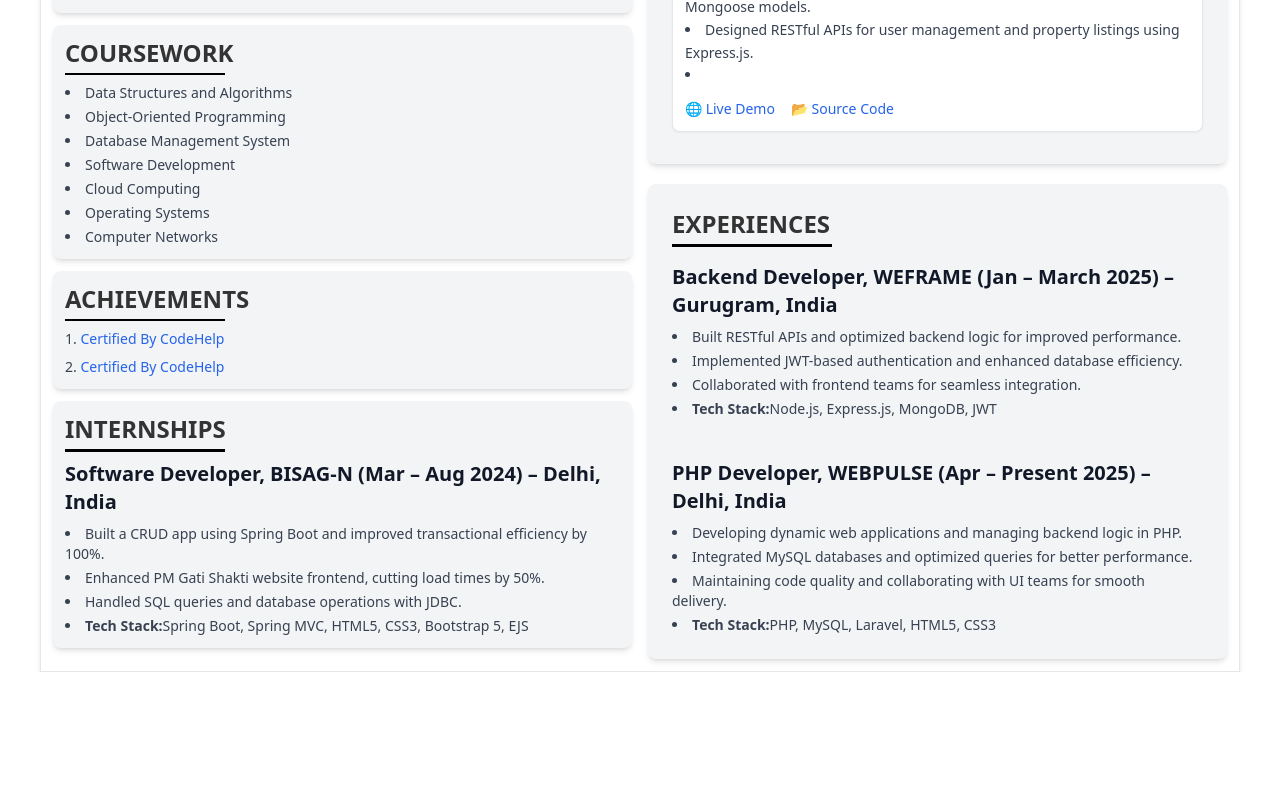
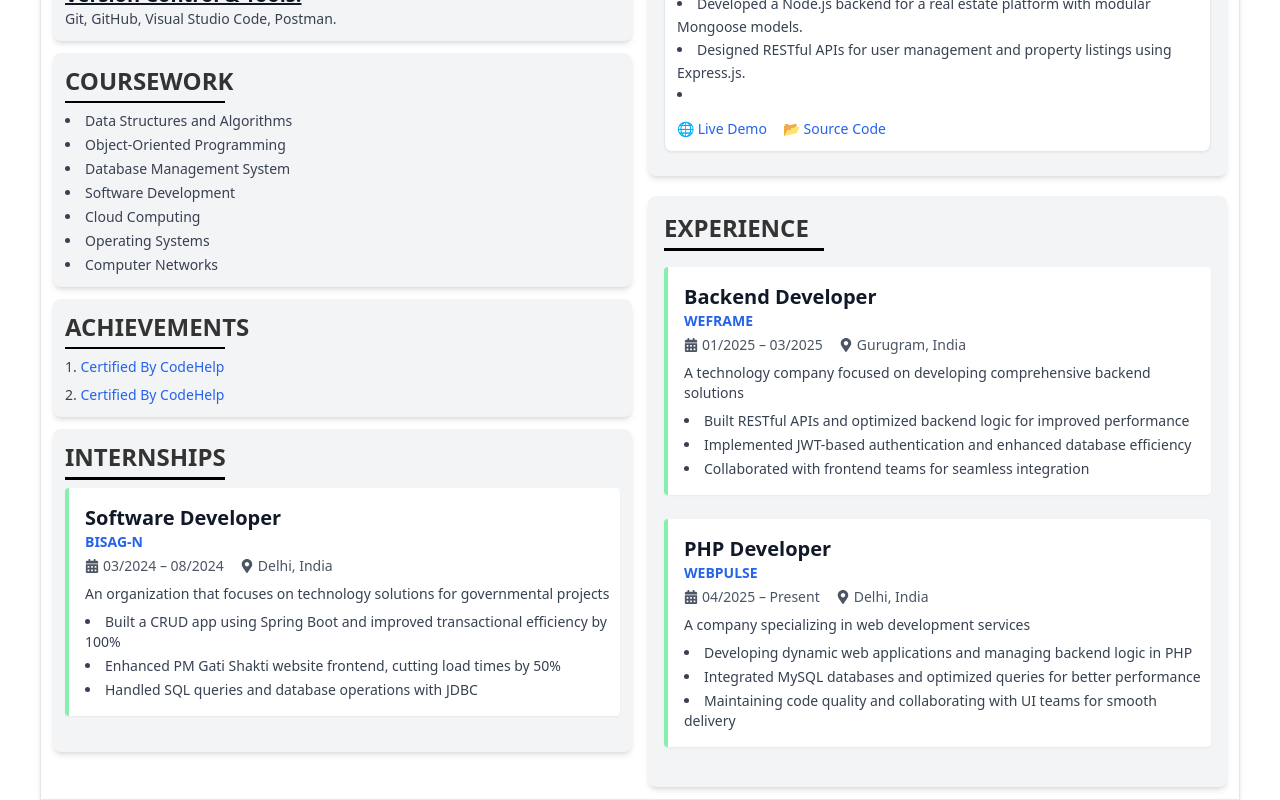
Before and after one commit to Rahul9672/Resume, a React (Create React App) app: page / in a window 1280 px wide. Shown: the part 738-1538 px from the top of the page. Before the commit the page ends 1410 px from the top, so only its background shows below. Built offline with nearby package versions, Linux system fonts and the light colour scheme.

Commit message:
new changes in code and update

```diff
--- a/src/Components/Header.js
+++ b/src/Components/Header.js
@@ -1,5 +1,7 @@
 import React from "react";
-import { AiOutlineMail, AiOutlinePhone } from "react-icons/ai";
+import { AiOutlineMail } from "react-icons/ai";
+import { IoIosCall } from "react-icons/io";
+import { IoLocationSharp } from "react-icons/io5";
 import { FaGithub, FaLinkedin } from "react-icons/fa";
 
 const Header = () => {
@@ -7,8 +9,12 @@ const Header = () => {
     <header className="w-full max-w-[1820px] mx-auto bg-gray-100 my-3 p-4 shadow-md">
       <div className="max-w-6xl w-full mx-auto">
         <h1 className="text-3xl font-bold text-black text-center uppercase tracking-wide">
-          RAHUL KUMAR
+        RAHUL KUMAR
         </h1>
+        <h1 className="text-xl font-bold text-blue-500 text-center  tracking-wide">
+        Aspiring Software Developer
+        </h1>
+
 
         <div className="flex flex-wrap justify-center mt-4 text-lg text-black gap-6">
           <div className="flex items-center space-x-2">
@@ -22,7 +28,7 @@ const Header = () => {
           </div>
 
           <div className="flex items-center space-x-2">
-            <AiOutlinePhone className="text-2xl" />
+            <IoIosCall className="text-2xl" />
             <span className="ml-2">9672166603</span>
           </div>
 
@@ -45,6 +51,11 @@ const Header = () => {
               LinkedIn
             </a>
           </div>
+          <div className="flex items-center space-x-2">
+            <IoLocationSharp className="text-2xl" />
+            <span className="ml-2">Delhi, India</span>
+          </div>
+
         </div>
       </div>
     </header>
--- a/src/Components/Hobbies.js
+++ b/src/Components/Hobbies.js
@@ -1,4 +1,5 @@
 import React from "react";
+import { FaCalendarAlt, FaMapMarkerAlt } from "react-icons/fa";
 
 const Hobbies = () => {
   return (
@@ -10,18 +11,34 @@ const Hobbies = () => {
       </div>
 
       {/* Hobbies in Single Line */}
-      <div className="space-y-2">
-        <h3 className="text-xl font-semibold text-gray-900">
-        Software Developer, BISAG-N (Mar – Aug 2024) – Delhi, India
-        </h3>
-        <ul className="list-disc list-inside text-gray-700 space-y-1">
-          <li>Built a CRUD app using Spring Boot and improved transactional efficiency by 100%.</li>
-          <li>Enhanced PM Gati Shakti website frontend, cutting load times by 50%.</li>
-          <li>Handled SQL queries and database operations with JDBC.</li>
-          <li><b>Tech Stack:</b>Spring Boot, Spring MVC, HTML5, CSS3, Bootstrap 5, EJS</li>
-         </ul>
+      <div className="border-l-4 border-green-300 pl-4 py-4 mb-6 bg-white shadow-sm rounded">
+        <h3 className="text-xl font-bold text-gray-900">Software Developer</h3>
+        <a href="#" className="text-blue-600 font-semibold">
+          BISAG-N
+        </a>
+        <div className="flex items-center text-sm text-gray-600 mt-1 space-x-4">
+          <span className="flex items-center">
+            <FaCalendarAlt className="mr-1" /> 03/2024 – 08/2024
+          </span>
+          <span className="flex items-center">
+            <FaMapMarkerAlt className="mr-1" /> Delhi, India
+          </span>
+        </div>
+        <p className="mt-2 text-gray-700">
+          An organization that focuses on technology solutions for governmental
+          projects
+        </p>
+        <ul className="list-disc list-inside text-gray-700 mt-2 space-y-1">
+          <li>
+            Built a CRUD app using Spring Boot and improved transactional
+            efficiency by 100%
+          </li>
+          <li>
+            Enhanced PM Gati Shakti website frontend, cutting load times by 50%
+          </li>
+          <li>Handled SQL queries and database operations with JDBC</li>
+        </ul>
       </div>
-
     </section>
   );
 };
--- a/src/Components/Internships.js
+++ b/src/Components/Internships.js
@@ -1,42 +1,77 @@
 import React from "react";
+import { FaCalendarAlt, FaMapMarkerAlt } from "react-icons/fa";
 
 const Internships = () => {
   return (
-    <section className="p-6 bg-gray-100 text-gray-800 rounded-lg shadow-md">
+    <section className="p-4 bg-gray-100 text-gray-800 rounded-lg shadow-md">
       {/* Section Heading */}
       <div className="mb-4">
-        <h2 className="text-2xl font-bold flex items-center">EXPERIENCES</h2>
+        <h2 className="text-2xl font-bold flex items-center">EXPERIENCE</h2>
         <span className="block w-40 h-[3px] bg-black mt-1"></span>
       </div>
 
       {/* BISAG-N Internship */}
-      <div className="space-y-2">
-        <h3 className="text-xl font-semibold text-gray-900">
-        Backend Developer, WEFRAME (Jan – March 2025) – Gurugram, India
-        </h3>
-        <ul className="list-disc list-inside text-gray-700 space-y-1">
-          <li>Built RESTful APIs and optimized backend logic for improved performance.</li>
-          <li>Implemented JWT-based authentication and enhanced database efficiency.</li>
-          <li>Collaborated with frontend teams for seamless integration.</li>
-          <li><b>Tech Stack:</b>Node.js, Express.js, MongoDB, JWT</li>
-         </ul>
+      <div className="border-l-4 border-green-300 pl-4 py-4 mb-6 bg-white shadow-sm rounded">
+        <h3 className="text-xl font-bold text-gray-900">Backend Developer</h3>
+        <a href="#" className="text-blue-600 font-semibold">
+          WEFRAME
+        </a>
+        <div className="flex items-center text-sm text-gray-600 mt-1 space-x-4">
+          <span className="flex items-center">
+            <FaCalendarAlt className="mr-1" /> 01/2025 – 03/2025
+          </span>
+          <span className="flex items-center">
+            <FaMapMarkerAlt className="mr-1" /> Gurugram, India
+          </span>
+        </div>
+        <p className="mt-2 text-gray-700">
+          A technology company focused on developing comprehensive backend
+          solutions
+        </p>
+        <ul className="list-disc list-inside text-gray-700 mt-2 space-y-1">
+          <li>
+            Built RESTful APIs and optimized backend logic for improved
+            performance
+          </li>
+          <li>
+            Implemented JWT-based authentication and enhanced database
+            efficiency
+          </li>
+          <li>Collaborated with frontend teams for seamless integration</li>
+        </ul>
       </div>
-
-      <br/>
-      <br/>
       {/* YEF Internship */}
-      <div className="space-y-2">
-        <h3 className="text-xl font-semibold text-gray-900">
-        PHP Developer, WEBPULSE (Apr – Present 2025) – Delhi, India
-        </h3>
-        <ul className="list-disc list-inside text-gray-700 space-y-1">
-          <li>Developing dynamic web applications and managing backend logic in PHP.</li>
-          <li>Integrated MySQL databases and optimized queries for better performance.</li>
-          <li>Maintaining code quality and collaborating with UI teams for smooth delivery.</li>
-          <li><b>Tech Stack:</b>PHP, MySQL, Laravel, HTML5, CSS3</li>
-         </ul>
+      <div className="border-l-4 border-green-300 pl-4 py-4 mb-6 bg-white shadow-sm rounded">
+        <h3 className="text-xl font-bold text-gray-900">PHP Developer</h3>
+        <a href="#" className="text-blue-600 font-semibold">
+          WEBPULSE
+        </a>
+        <div className="flex items-center text-sm text-gray-600 mt-1 space-x-4">
+          <span className="flex items-center">
+            <FaCalendarAlt className="mr-1" /> 04/2025 – Present
+          </span>
+          <span className="flex items-center">
+            <FaMapMarkerAlt className="mr-1" /> Delhi, India
+          </span>
+        </div>
+        <p className="mt-2 text-gray-700">
+          A company specializing in web development services
+        </p>
+        <ul className="list-disc list-inside text-gray-700 mt-2 space-y-1">
+          <li>
+            Developing dynamic web applications and managing backend logic in
+            PHP
+          </li>
+          <li>
+            Integrated MySQL databases and optimized queries for better
+            performance
+          </li>
+          <li>
+            Maintaining code quality and collaborating with UI teams for smooth
+            delivery
+          </li>
+        </ul>
       </div>
-
     </section>
   );
 };
--- a/src/Components/Projects.js
+++ b/src/Components/Projects.js
@@ -3,7 +3,7 @@ import Project from './Project';
 
 const Projects = () => {
   return (
-    <section className="p-6 bg-gray-100 text-gray-800 rounded-lg shadow-md">
+    <section className="p-4 bg-gray-100 text-gray-800 rounded-lg shadow-md">
       {/* Section Heading */}
       <div className="mb-2">
         <h2 className="text-2xl font-semibold flex items-center">PROJECTS</h2>
```
